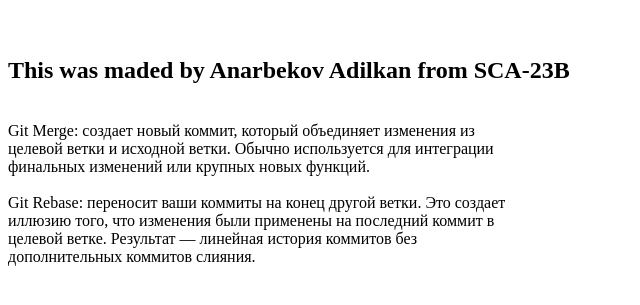
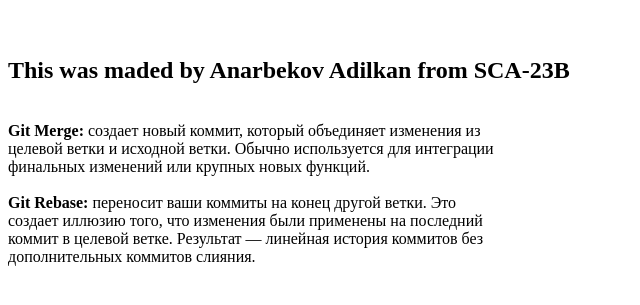
Before and after one commit to adilkananarbekov/king.github.io, a plain HTML site: page index.html in a window 1280 px wide. Shown: the part 61-366 px from the top of the page, without its empty margins (0-640 px from the left). Drawn offline with Linux system fonts and the light colour scheme.

Commit message:
Update index.html

```diff
--- a/index.html
+++ b/index.html
@@ -11,11 +11,11 @@
     <h2>This was maded by Anarbekov Adilkan from SCA-23B</h2>
     <br>
     <div style = "width: 500px;">
-        Git Merge: создает новый коммит, который объединяет изменения из целевой ветки и исходной ветки. Обычно используется для интеграции финальных изменений или крупных новых функций.
+        <b>Git Merge: </b> создает новый коммит, который объединяет изменения из целевой ветки и исходной ветки. Обычно используется для интеграции финальных изменений или крупных новых функций.
     </div>
     <br>
     <div style = "width: 500px;">
-        Git Rebase: переносит ваши коммиты на конец другой ветки. Это создает иллюзию того, что изменения были применены на последний коммит в целевой ветке. Результат — линейная история коммитов без дополнительных коммитов слияния.
+        <b>Git Rebase: </b> переносит ваши коммиты на конец другой ветки. Это создает иллюзию того, что изменения были применены на последний коммит в целевой ветке. Результат — линейная история коммитов без дополнительных коммитов слияния.
     </div>
 </body>
 </html>
```
